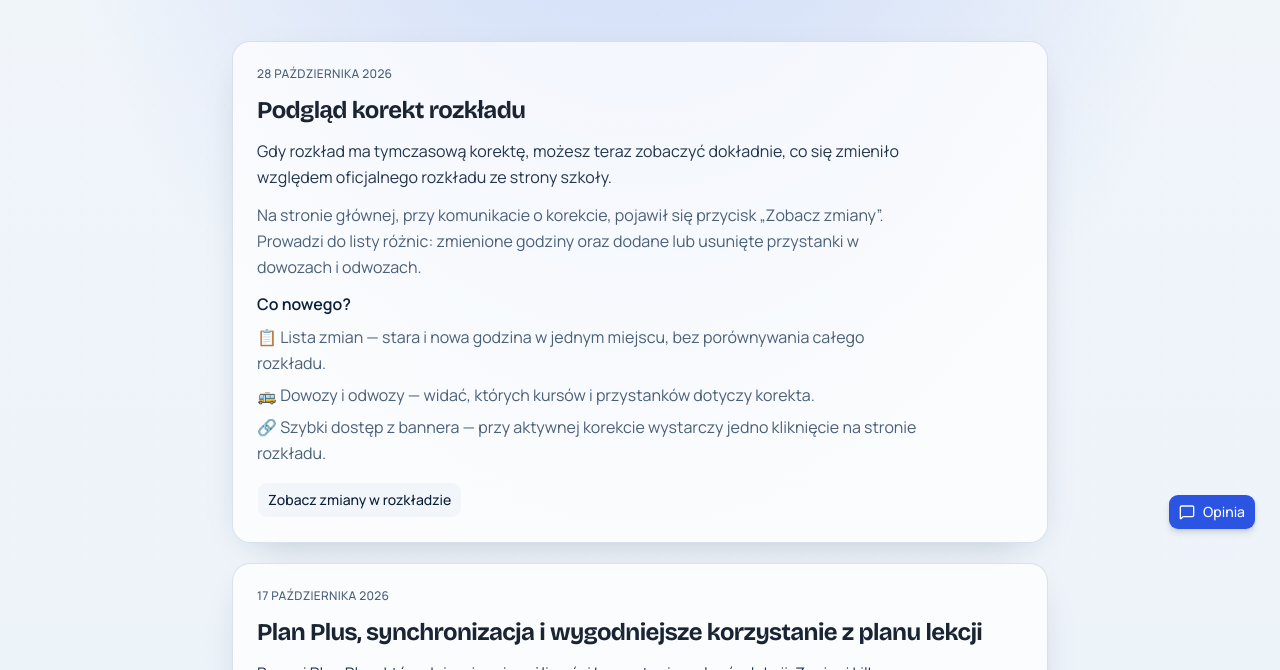
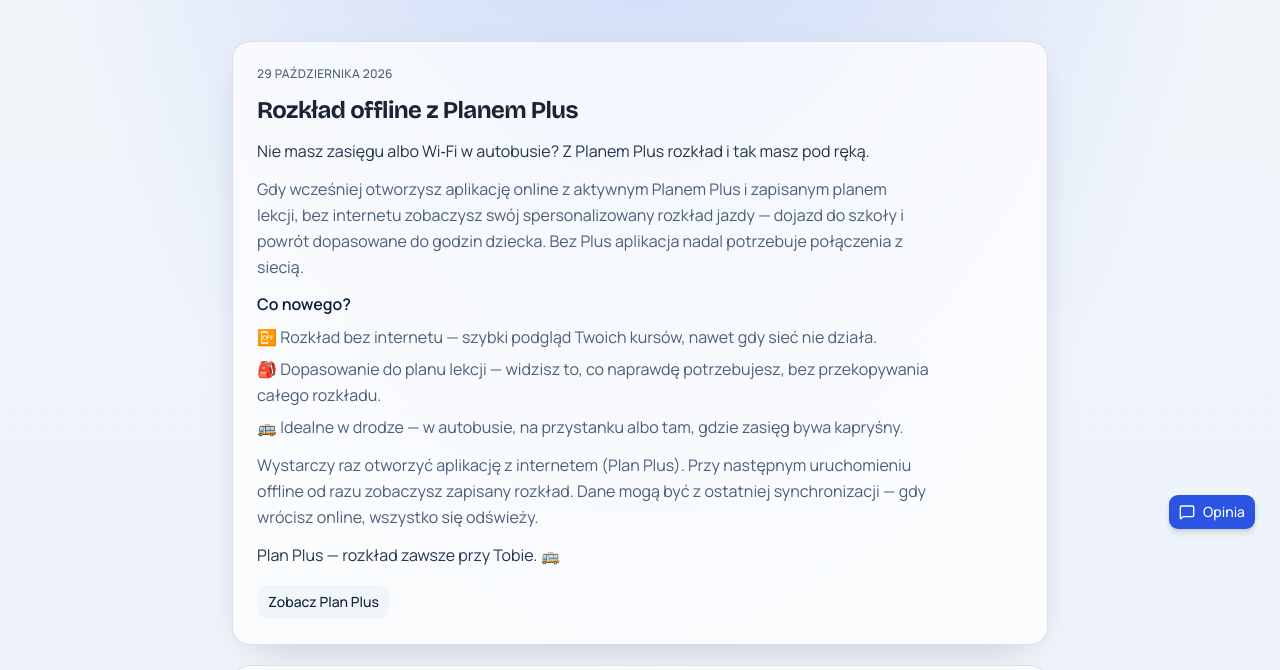
Before and after one commit to madb88/school-bus, a Next.js app: page /nowosci in a window 1280 px wide. Shown: the part 246-916 px from the top of the page. Built offline with nearby package versions, Linux system fonts and the light colour scheme; no server answers.

Commit message:
Announce Plan Plus offline schedule in Nowości.
Co-authored-by: Cursor <cursoragent@cursor.com>

```diff
--- a/package.json
+++ b/package.json
@@ -1,6 +1,6 @@
 {
   "name": "school-bus",
-  "version": "1.18.12",
+  "version": "1.18.13",
   "private": true,
   "scripts": {
     "dev": "next dev",
--- a/src/components/news-list.tsx
+++ b/src/components/news-list.tsx
@@ -18,6 +18,24 @@ export type NewsItem = {
 
 /** Newest first — prepend new entries here. */
 export const NEWS_ITEMS: readonly NewsItem[] = [
+  {
+    id: "offline-schedule-plus",
+    dateLabel: "29 października 2026",
+    title: "Rozkład offline z Planem Plus",
+    lead: "Nie masz zasięgu albo Wi‑Fi w autobusie? Z Planem Plus rozkład i tak masz pod ręką.",
+    body: "Gdy wcześniej otworzysz aplikację online z aktywnym Planem Plus i zapisanym planem lekcji, bez internetu zobaczysz swój spersonalizowany rozkład jazdy — dojazd do szkoły i powrót dopasowane do godzin dziecka. Bez Plus aplikacja nadal potrzebuje połączenia z siecią.",
+    pointsTitle: "Co nowego?",
+    points: [
+      "📴 Rozkład bez internetu — szybki podgląd Twoich kursów, nawet gdy sieć nie działa.",
+      "🎒 Dopasowanie do planu lekcji — widzisz to, co naprawdę potrzebujesz, bez przekopywania całego rozkładu.",
+      "🚌 Idealne w drodze — w autobusie, na przystanku albo tam, gdzie zasięg bywa kapryśny.",
+    ],
+    after:
+      "Wystarczy raz otworzyć aplikację z internetem (Plan Plus). Przy następnym uruchomieniu offline od razu zobaczysz zapisany rozkład. Dane mogą być z ostatniej synchronizacji — gdy wrócisz online, wszystko się odświeży.",
+    closing: "Plan Plus — rozkład zawsze przy Tobie. 🚌",
+    href: "/profil?plus=1",
+    cta: "Zobacz Plan Plus",
+  },
   {
     id: "schedule-changes-page",
     dateLabel: "28 października 2026",
```
